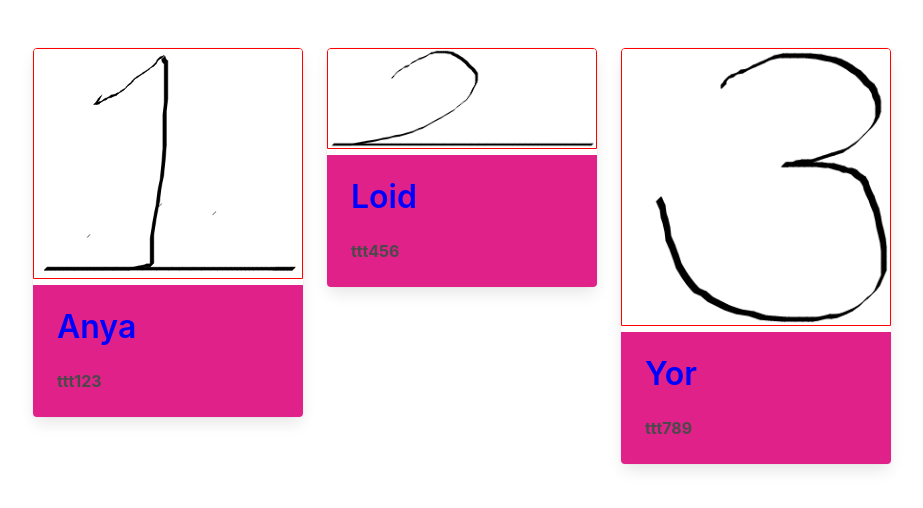
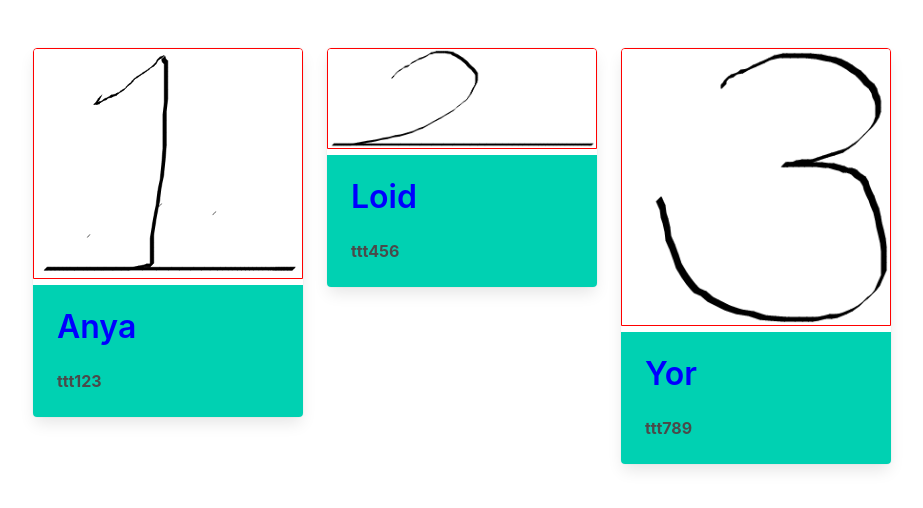
Before and after one commit to tim811223/ReactLab, a React (Vite) app in the folder components/: page / in a window 1280 px wide. Shown: the top 508 px of the page, without its empty margins (31-954 px from the left). Built offline with nearby package versions, Linux system fonts and the light colour scheme.

Commit message:
使用bulma套用css

```diff
--- a/components/src/Card.scss
+++ b/components/src/Card.scss
@@ -13,6 +13,8 @@
 }
 */
 
+@import 'bulma/bulma';//對應路徑 => node_modules/bulma/bulma.sass
+
 //sass特有特性可以自訂變數
 $barbie-pink: #E0218A;
 
@@ -25,7 +27,8 @@ $barbie-pink: #E0218A;
   }
 
    .card-content{
-    background-color: $barbie-pink;
+    // background-color: $barbie-pink;
+    background-color: $primary; //使用bulma變數
     h3{
       color:blue;
     }
```
